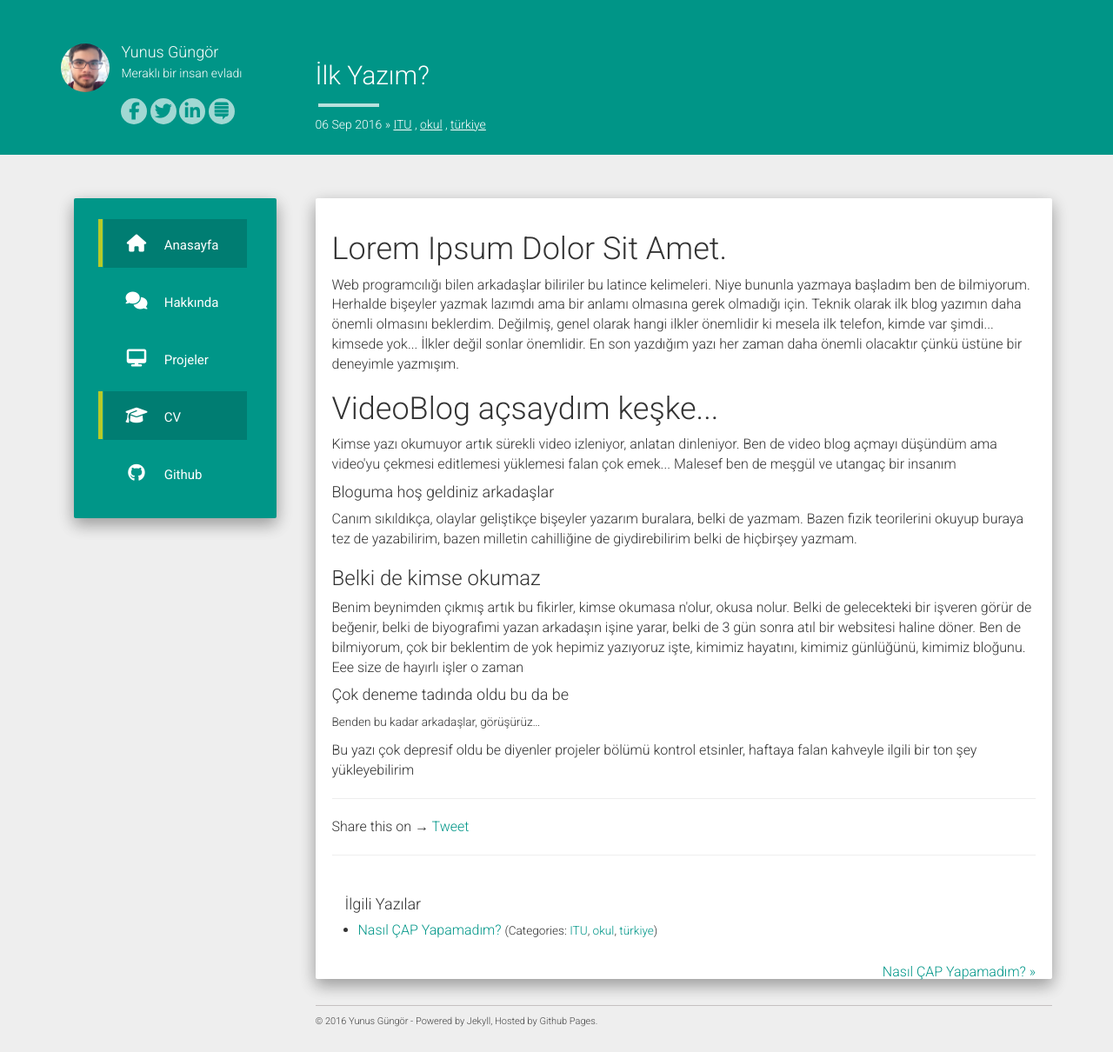
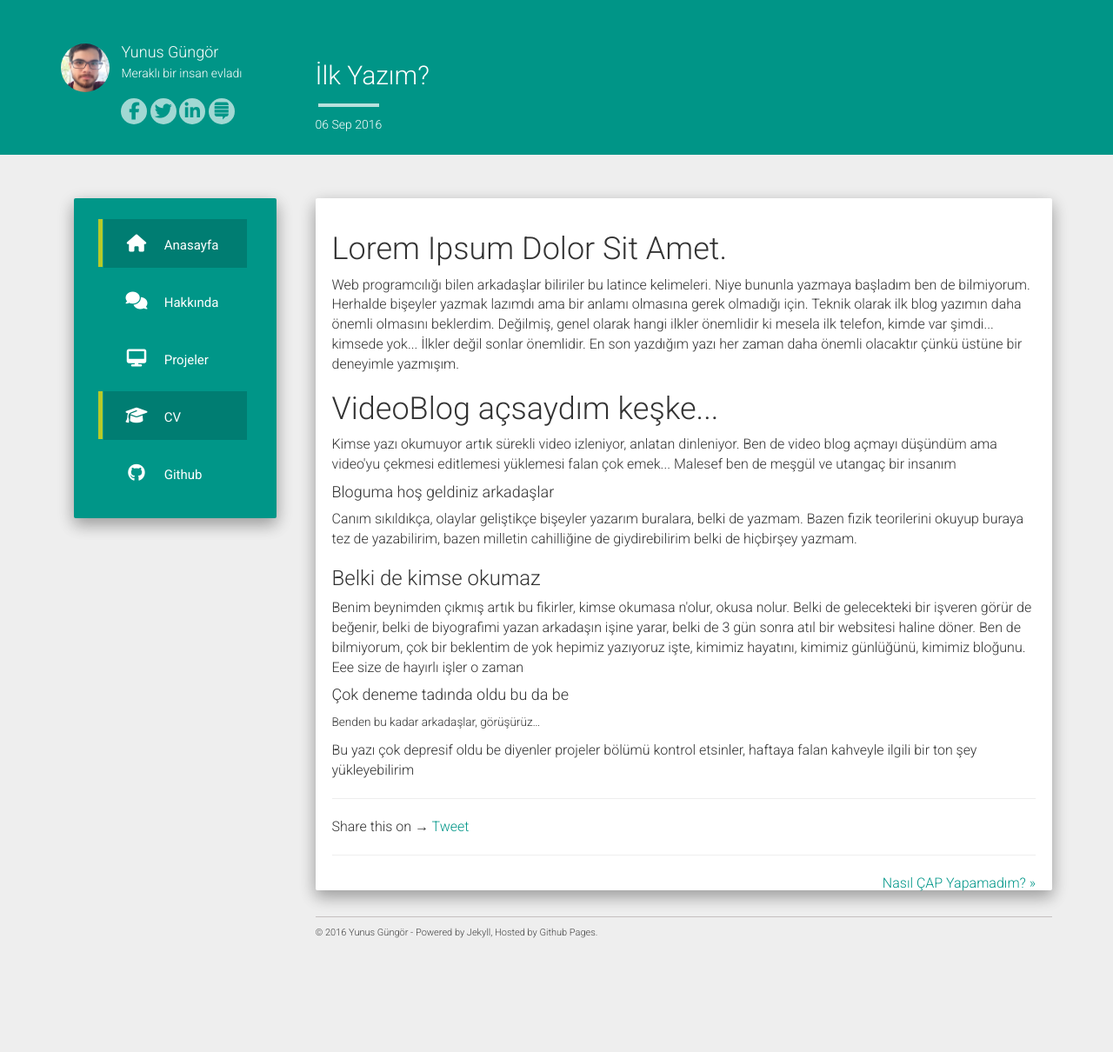
Before and after one commit to ynsgnr/ynsgnr.github.io, a Jekyll site: the page built from _posts/2016-09-06-ilk-yazım.md, in a window 1280 px wide. Shown: the whole page at 87% size. Built offline with Jekyll 4.4.1, drawn with Linux system fonts in a browser that asks for light colours; nearby versions of some CDN libraries; comment, search, counter and statistics services are not loaded; after the commit the page ends 1108 px from its top, so only the background shows below that.

Commit message:
Kategoriler düzeltildi

```diff
--- a/_posts/2016-09-06-ilk-yazım.md
+++ b/_posts/2016-09-06-ilk-yazım.md
@@ -1,7 +1,7 @@
 ---
 layout: post
 title: İlk Yazım?
-categories: ITU okul türkiye
+categories:
 ---
 
 <h1>Lorem Ipsum Dolor Sit Amet.</h1>
```
